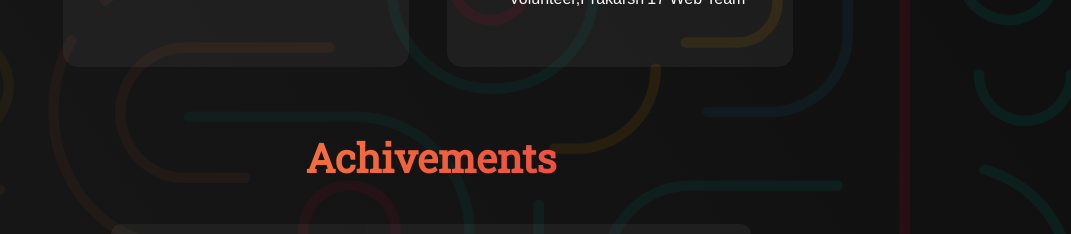
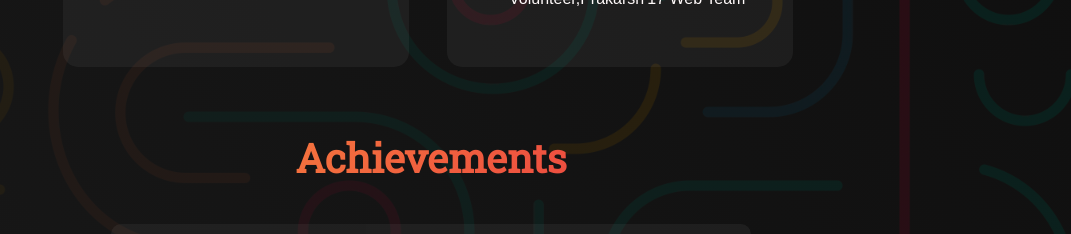
Before and after one commit to VIVEK-SUTHAR/Portfolio_React, a React (Create React App) app: page / in a window 1280 px wide. Shown: the part 1600-1834 px from the top of the page, without its empty margins (209-1280 px from the left). Built offline with nearby package versions, Linux system fonts and the light colour scheme.

Commit message:
Typo:fixed in page

```diff
--- a/src/components/Achivements.js
+++ b/src/components/Achivements.js
@@ -4,17 +4,19 @@ export default function Achivements() {
     return (
       // <section className="achivements_container">AC</section>
       <>
-            <center className="title">Achivements</center>
-            <motion.div class="achivements_container"
+        <center className="title">Achievements</center>
+        <motion.div
+          class="achivements_container"
           initial={{ x: "-100%" }}
           whileInView={{ scale: 1, x: 0 }}
-                transition={{ type: 'spring', duration: 1 }}
-                viewport={{ once: true }}>
+          transition={{ type: "spring", duration: 1 }}
+          viewport={{ once: true }}
+        >
           <motion.span
-                    className='achivemets'
+            className="achivemets"
             initial={{ x: "-100%" }}
             whileInView={{ scale: 1, x: 0 }}
-                    transition={{ type: 'spring', duration: 1 }}
+            transition={{ type: "spring", duration: 1 }}
             viewport={{ once: true }}
           >
             <ul class="sessions">
@@ -26,10 +28,9 @@ export default function Achivements() {
                 <div class="time">Won DUHacks,A Hackathon By GDSC</div>
                 <p>Built DeBlog</p>
               </li>
-
             </ul>
           </motion.span>
         </motion.div>
       </>
-    )
+    );
 }
```
Lines whose indentation alone changed are shown as unchanged.
